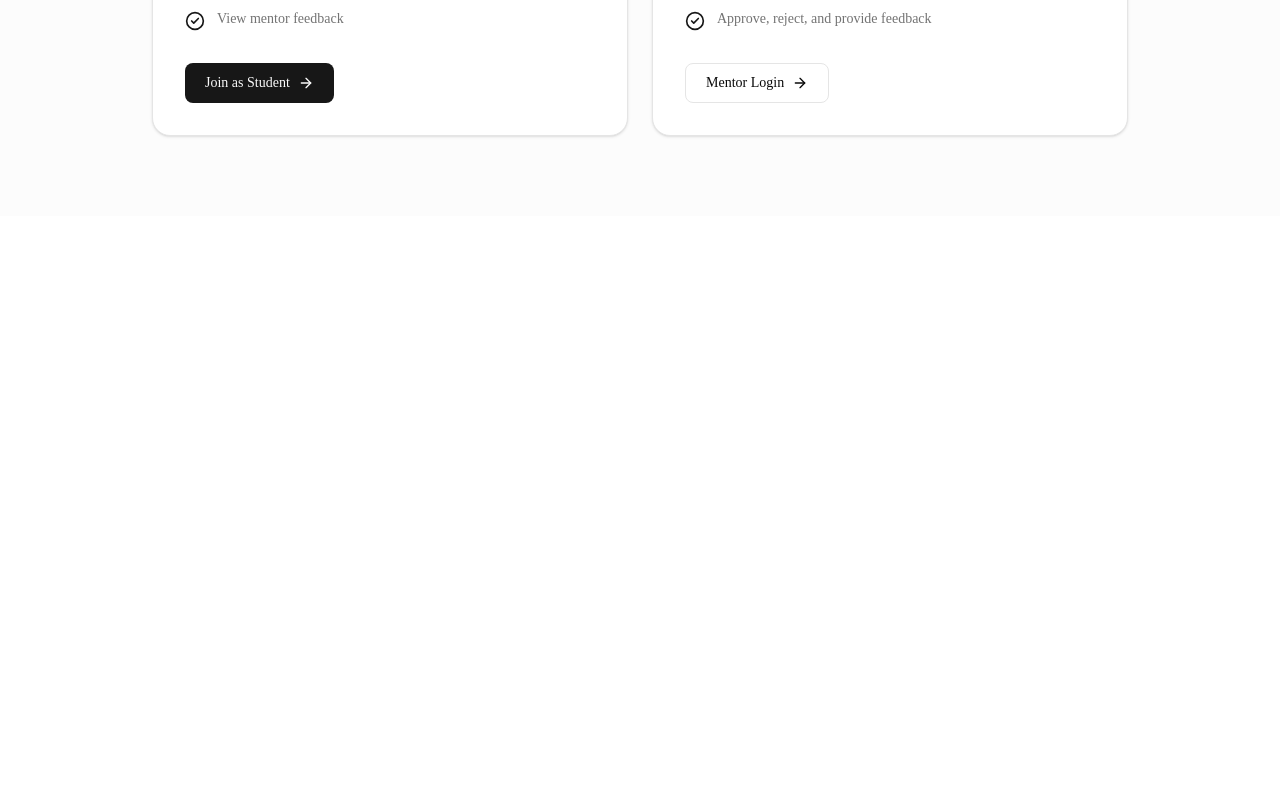
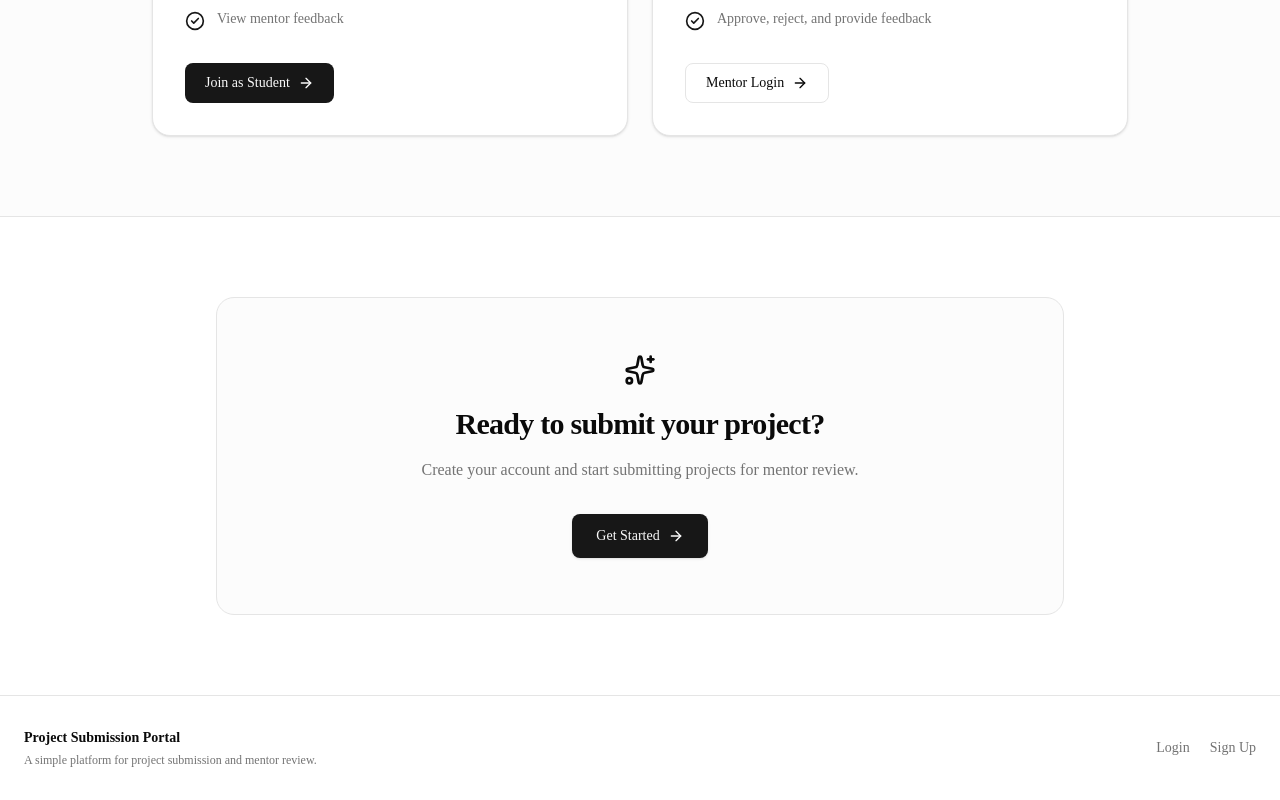
Before and after one commit to dipto230/WEB-INSTRUCTOR-ASSIGNMENT-FOR-PROGRAMING-HERO, a Next.js app in the folder frontend/: page / in a window 1280 px wide. Shown: the part 2643-3443 px from the top of the page. Before the commit the page ends 2859 px from the top, so only its background shows below. Built offline with nearby package versions, Linux system fonts and the light colour scheme.

Commit message:
footer section done

```diff
--- a/frontend/src/app/page.tsx
+++ b/frontend/src/app/page.tsx
@@ -1,4 +1,6 @@
+import CallToAction from "../components/home/CallToAction";
 import Features from "../components/home/Features";
+import Footer from "../components/home/Footer";
 import Hero from "../components/home/Hero";
 import HowItWorks from "../components/home/HowItWorks";
 import Navbar from "../components/home/Navbar";
@@ -13,7 +15,9 @@ export default function HomePage() {
       <Hero />
       <Features />
       <HowItWorks/>
-      <Roles/>
+      <Roles />
+      <CallToAction/>
+      <Footer/>
     </main>
   );
 }
--- a/frontend/src/components/home/CallToAction.tsx
+++ b/frontend/src/components/home/CallToAction.tsx
@@ -0,0 +1,33 @@
+
+import Link from "next/link";
+import { ArrowRight, Sparkles } from "lucide-react";
+
+export default function CallToAction() {
+  return (
+    <section className="border-t py-20">
+      <div className="mx-auto max-w-4xl px-6 text-center">
+        <div className="rounded-2xl border bg-muted/30 p-10 sm:p-14">
+          <Sparkles className="mx-auto h-8 w-8" />
+
+          <h2 className="mt-5 text-3xl font-bold tracking-tight">
+            Ready to submit your project?
+          </h2>
+
+          <p className="mx-auto mt-4 max-w-xl text-muted-foreground">
+            Create your account and start submitting
+            projects for mentor review.
+          </p>
+
+          <Link
+            href="/signup"
+            className="mt-8 inline-flex h-11 items-center justify-center rounded-md bg-primary px-6 text-sm font-medium text-primary-foreground shadow-sm hover:opacity-90"
+          >
+            Get Started
+
+            <ArrowRight className="ml-2 h-4 w-4" />
+          </Link>
+        </div>
+      </div>
+    </section>
+  );
+}
--- a/frontend/src/components/home/Footer.tsx
+++ b/frontend/src/components/home/Footer.tsx
@@ -0,0 +1,37 @@
+
+import Link from "next/link";
+
+export default function Footer() {
+  return (
+    <footer className="border-t">
+      <div className="mx-auto flex max-w-7xl flex-col gap-4 px-6 py-8 sm:flex-row sm:items-center sm:justify-between">
+        <div>
+          <p className="text-sm font-semibold">
+            Project Submission Portal
+          </p>
+
+          <p className="mt-1 text-xs text-muted-foreground">
+            A simple platform for project submission and
+            mentor review.
+          </p>
+        </div>
+
+        <div className="flex items-center gap-5 text-sm text-muted-foreground">
+          <Link
+            href="/login"
+            className="hover:text-foreground"
+          >
+            Login
+          </Link>
+
+          <Link
+            href="/signup"
+            className="hover:text-foreground"
+          >
+            Sign Up
+          </Link>
+        </div>
+      </div>
+    </footer>
+  );
+}
```
